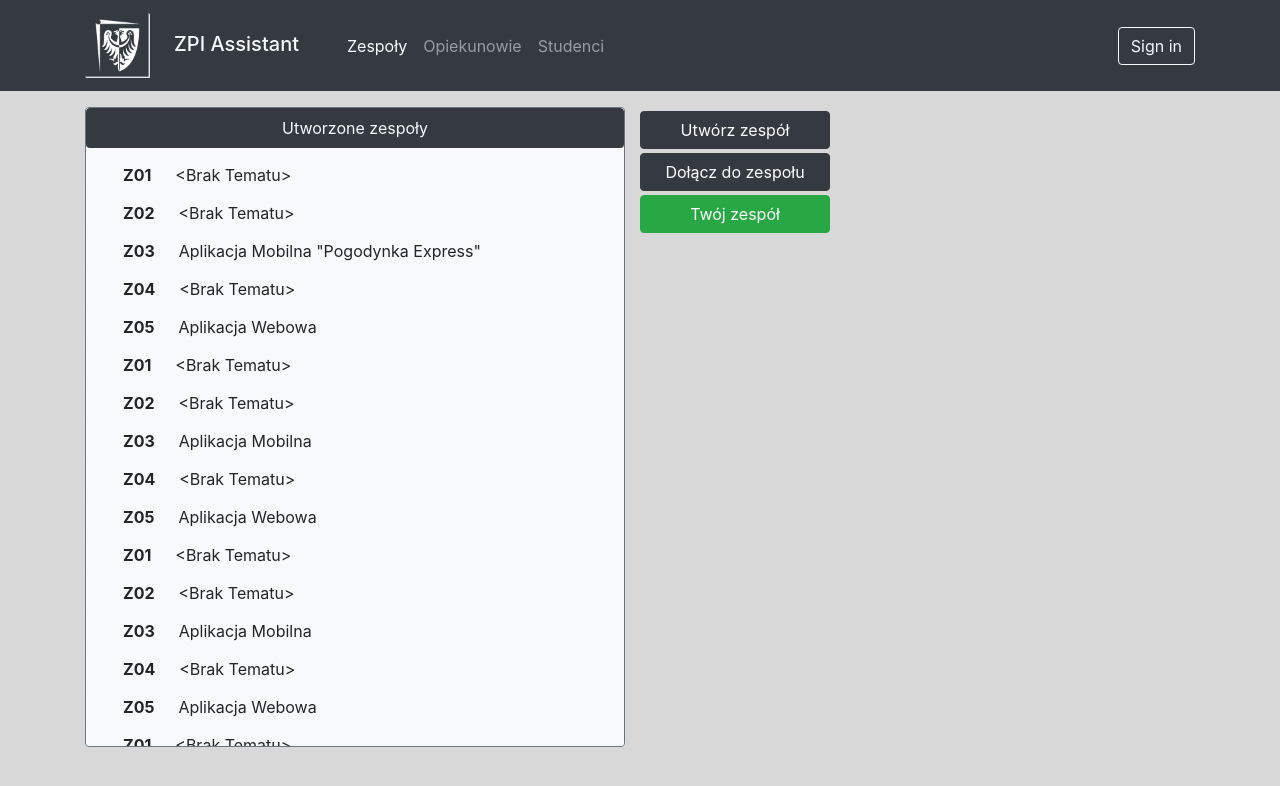
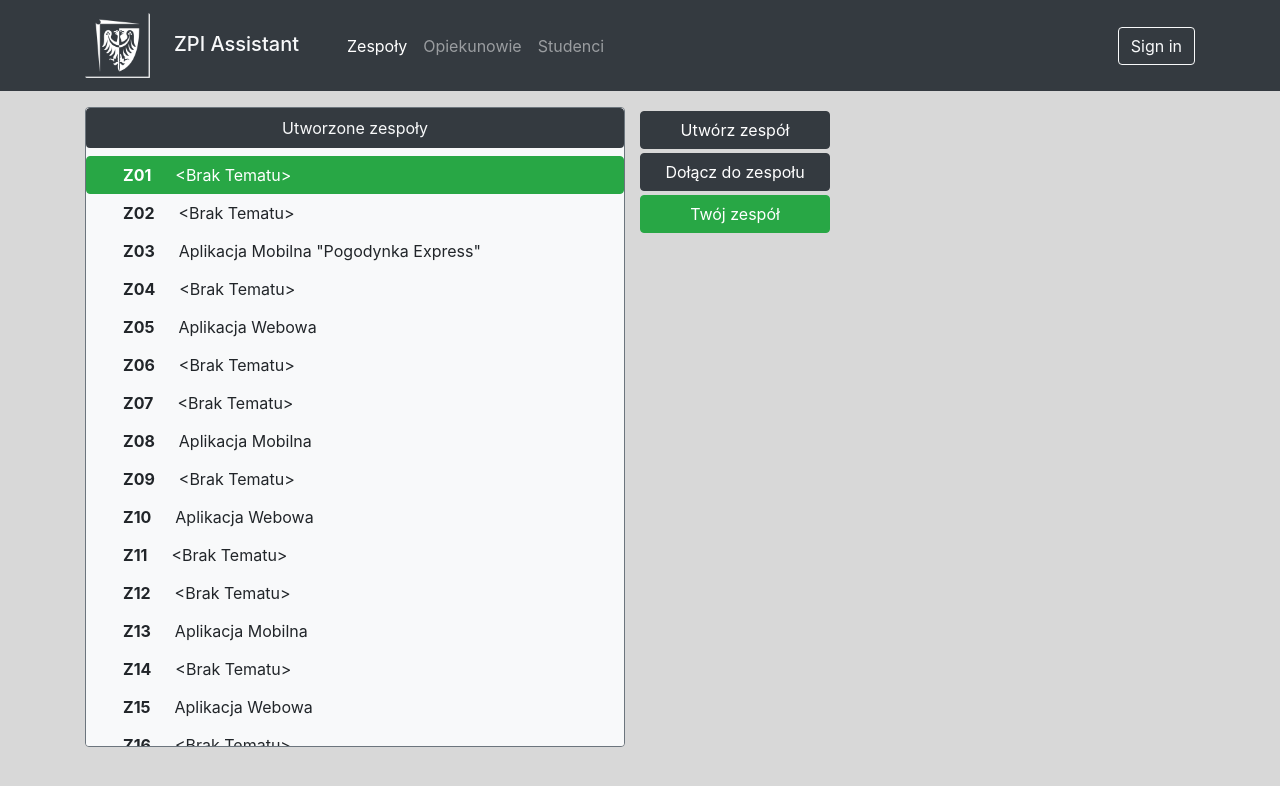
Before and after one commit to Ukasz09/ZPI-assistant, an Angular app in the folder zpi-assistant/: page /teams in a window 1280 px wide. Shown: the top 786 px of the page. Built offline with nearby package versions, Linux system fonts and the light colour scheme.

Commit message:
Fix mocks and add actual displayed team highlight

```diff
--- a/zpi-assistant/src/app/pages/teams/teams-list-panel/teams-list-panel.component.html
+++ b/zpi-assistant/src/app/pages/teams/teams-list-panel/teams-list-panel.component.html
@@ -2,7 +2,12 @@
   <label class="bg-dark rounded text-light py-2 text-center sticky-top">Utworzone zespoły</label>
   <ng-container *ngIf="dataReady; else dataNotFetchedTemplate">
     <div *ngFor="let team of teams">
-      <button type="button" class="btn btn-light btn-category w-100">
+      <button
+        type="button"
+        class="btn btn-category w-100"
+        [ngClass]="teamListRowClass(team.id)"
+        (click)="actualDisplayedTeamId = team.id"
+      >
         <div class="text-left">
           <span class="mx-4 font-weight-bold">{{ team.id }}</span
           ><span>{{ team.subject | titlecase }}</span>
--- a/zpi-assistant/src/app/pages/teams/teams-list-panel/teams-list-panel.component.ts
+++ b/zpi-assistant/src/app/pages/teams/teams-list-panel/teams-list-panel.component.ts
@@ -12,6 +12,7 @@ export class TeamsListPanelComponent implements OnInit {
   dataReady = false;
   teams: Team[];
   httpError: { statusCode: number; msg: string };
+  actualDisplayedTeamId: string;
 
   constructor(private teamsService: TeamsService) {}
 
@@ -24,6 +25,7 @@ export class TeamsListPanelComponent implements OnInit {
       (data: Team[]) => {
         this.teams = data;
         this.dataReady = true;
+        if (this.teams.length > 0) this.actualDisplayedTeamId = this.teams[0].id;
       },
       (e: HttpErrorResponse) =>
         (this.httpError = {
@@ -32,4 +34,12 @@ export class TeamsListPanelComponent implements OnInit {
         })
     );
   }
+
+  isActualDisplayedTeam(teamId: string): boolean {
+    return this.actualDisplayedTeamId == teamId;
+  }
+
+  teamListRowClass(teamId: string) {
+    return this.isActualDisplayedTeam(teamId) ? 'btn-success' : 'btn-light';
+  }
 }
--- a/zpi-assistant/src/assets/mocks/teams.json
+++ b/zpi-assistant/src/assets/mocks/teams.json
@@ -4,29 +4,29 @@
   { "id": "Z03", "subject": "aplikacja mobilna \"Pogodynka Express\"" },
   { "id": "Z04", "subject": "<brak tematu>" },
   { "id": "Z05", "subject": "aplikacja webowa" },
-  { "id": "Z01", "subject": "<brak tematu>" },
-  { "id": "Z02", "subject": "<brak tematu>" },
-  { "id": "Z03", "subject": "aplikacja mobilna" },
-  { "id": "Z04", "subject": "<brak tematu>" },
-  { "id": "Z05", "subject": "aplikacja webowa" },
-  { "id": "Z01", "subject": "<brak tematu>" },
-  { "id": "Z02", "subject": "<brak tematu>" },
-  { "id": "Z03", "subject": "aplikacja mobilna" },
-  { "id": "Z04", "subject": "<brak tematu>" },
-  { "id": "Z05", "subject": "aplikacja webowa" },
-  { "id": "Z01", "subject": "<brak tematu>" },
-  { "id": "Z02", "subject": "<brak tematu>" },
-  { "id": "Z03", "subject": "aplikacja mobilna" },
-  { "id": "Z04", "subject": "<brak tematu>" },
-  { "id": "Z05", "subject": "aplikacja webowa" },
-  { "id": "Z01", "subject": "<brak tematu>" },
-  { "id": "Z02", "subject": "<brak tematu>" },
-  { "id": "Z03", "subject": "aplikacja mobilna" },
-  { "id": "Z04", "subject": "<brak tematu>" },
-  { "id": "Z05", "subject": "aplikacja webowa" },
-  { "id": "Z01", "subject": "<brak tematu>" },
-  { "id": "Z02", "subject": "<brak tematu>" },
-  { "id": "Z03", "subject": "aplikacja mobilna" },
-  { "id": "Z04", "subject": "<brak tematu>" },
-  { "id": "Z05", "subject": "aplikacja webowa" }
+  { "id": "Z06", "subject": "<brak tematu>" },
+  { "id": "Z07", "subject": "<brak tematu>" },
+  { "id": "Z08", "subject": "aplikacja mobilna" },
+  { "id": "Z09", "subject": "<brak tematu>" },
+  { "id": "Z10", "subject": "aplikacja webowa" },
+  { "id": "Z11", "subject": "<brak tematu>" },
+  { "id": "Z12", "subject": "<brak tematu>" },
+  { "id": "Z13", "subject": "aplikacja mobilna" },
+  { "id": "Z14", "subject": "<brak tematu>" },
+  { "id": "Z15", "subject": "aplikacja webowa" },
+  { "id": "Z16", "subject": "<brak tematu>" },
+  { "id": "Z17", "subject": "<brak tematu>" },
+  { "id": "Z18", "subject": "aplikacja mobilna" },
+  { "id": "Z19", "subject": "<brak tematu>" },
+  { "id": "Z20", "subject": "aplikacja webowa" },
+  { "id": "Z21", "subject": "<brak tematu>" },
+  { "id": "Z22", "subject": "<brak tematu>" },
+  { "id": "Z23", "subject": "aplikacja mobilna" },
+  { "id": "Z24", "subject": "<brak tematu>" },
+  { "id": "Z25", "subject": "aplikacja webowa" },
+  { "id": "Z26", "subject": "<brak tematu>" },
+  { "id": "Z27", "subject": "<brak tematu>" },
+  { "id": "Z28", "subject": "aplikacja mobilna" },
+  { "id": "Z29", "subject": "<brak tematu>" },
+  { "id": "Z30", "subject": "aplikacja webowa" }
 ]
```
